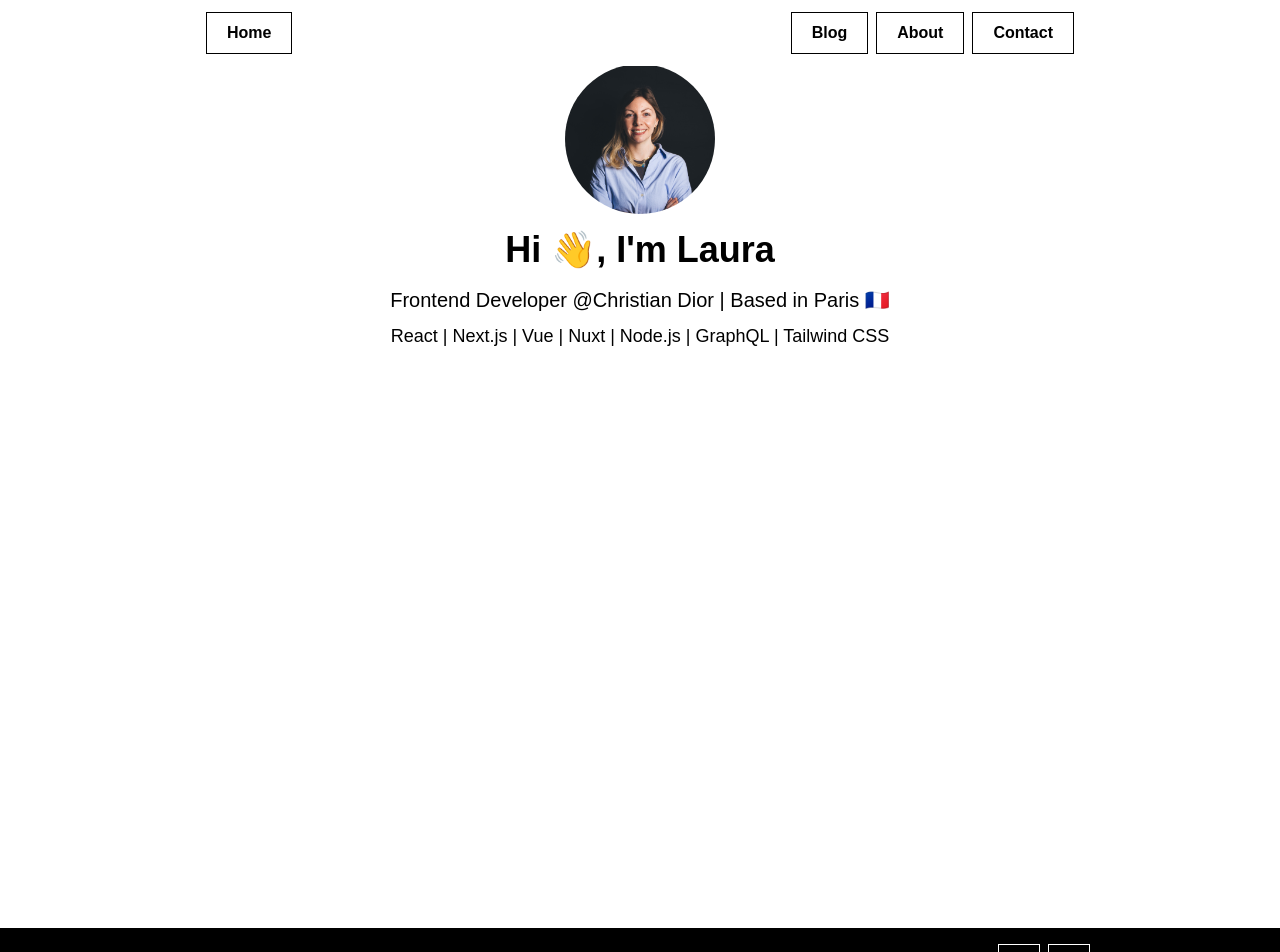
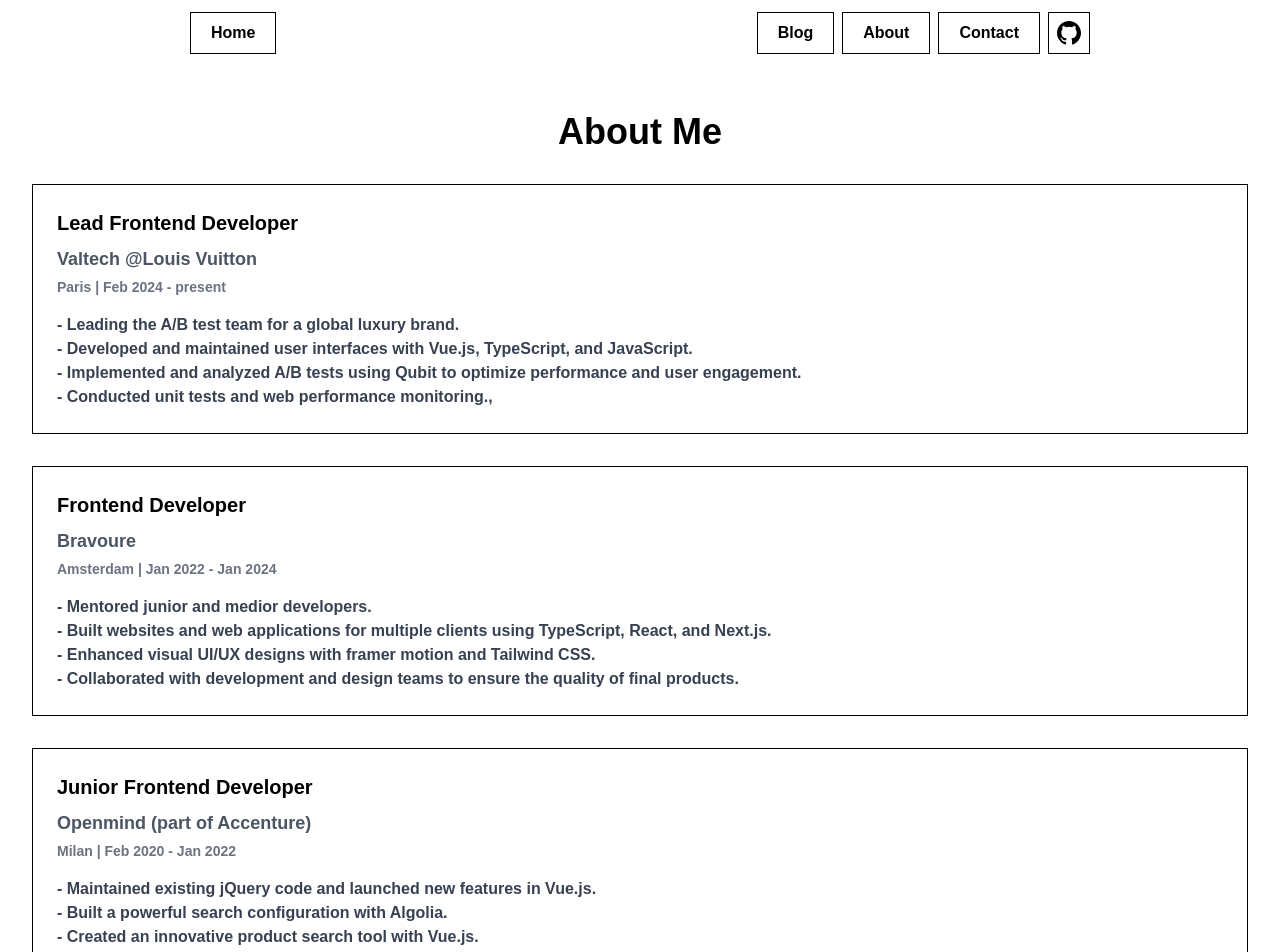
Before and after one commit to s-laura-dev/Blog, a Next.js app: page /about in a window 1280 px wide. Shown: the top 952 px of the page. Built offline with nearby package versions, Linux system fonts and the light colour scheme.

Commit message:
updated about and contact pages

```diff
--- a/app/about/page.tsx
+++ b/app/about/page.tsx
@@ -2,24 +2,87 @@
 import {CustomLink} from '@/components/Link';
 import Image from 'next/image';
 
-export default function About() {
+const experiences = [
+//   {
+//     title: 'Frontend Developer',
+//     company: 'Valtech @Christian Dior',
+//     location: 'Paris',
+//     date: 'Jan 2025 - Present',
+//     description:
+//       `- Moved to the Dior project because of my React and Next.js experience.
+//       - Contributed to the revamp of the website with React, Next.js, and GraphQL.
+// `,
+//   },
+  {
+    title: 'Lead Frontend Developer',
+    company: 'Valtech @Louis Vuitton',
+    location: 'Paris',
+    date: 'Feb 2024 - present',
+    description:
+      `- Leading the A/B test team for a global luxury brand.
+      - Developed and maintained user interfaces with Vue.js, TypeScript, and JavaScript.
+      - Implemented and analyzed A/B tests using Qubit to optimize performance and user engagement.
+      - Conducted unit tests and web performance monitoring.,
+`,
+  },
+  {
+    title: 'Frontend Developer',
+    company: 'Bravoure',
+    location: 'Amsterdam',
+    date: 'Jan 2022 - Jan 2024',
+    description:
+      `- Mentored junior and medior developers.
+      - Built websites and web applications for multiple clients using TypeScript, React, and Next.js.
+      - Enhanced visual UI/UX designs with framer motion and Tailwind CSS.
+      - Collaborated with development and design teams to ensure the quality of final products.
+    `,
+  },
+  {
+    title: 'Junior Frontend Developer',
+    company: 'Openmind (part of Accenture)',
+    location: 'Milan',
+    date: 'Feb 2020 - Jan 2022',
+    description:
+      `- Maintained existing jQuery code and launched new features in Vue.js.
+      - Built a powerful search configuration with Algolia.
+      - Created an innovative product search tool with Vue.js.
+    `,
+  },
+  {
+    title: 'Life insurance agent',
+    company: 'Generali',
+    location: 'Cagliari',
+    date: 'Sep 2019 - Jan 2020',
+    description:
+    `- Provided personalized financial solutions to clients, specializing in life insurance products.
+      - Developed strong client relationships through tailored advice and effective communication.
+    `,
+  },
+];
+
+export default function AboutPage() {
   return (
-    <div className="container mx-auto px-4 min-h-screen">
-      {/* Introduction */}
-      <section className="text-center mb-12">
-        <Image
-          src="/profile.jpg"
-          alt="Laura Spina"
-          width={150}
-          height={150}
-          className="rounded-full mx-auto mb-4"
-        />
-        <h1 className="text-4xl font-bold mb-4">Hi 👋, I'm Laura</h1>
-        <p className="text-xl text-black">Frontend Developer @Christian Dior | Based in Paris 🇫🇷</p>
-        <p className="text-lg text-black mt-2">
-        React | Next.js | Vue | Nuxt | Node.js | GraphQL | Tailwind CSS
-        </p>
-      </section>
+    <div className="container mx-auto my-12 px-4">
+      <h1 className="text-4xl font-bold mb-8 text-center">About Me</h1>
+
+      {/* Experience Cards */}
+      <div className="flex flex-col md:grid-cols-2 lg:grid-cols-3 gap-8">
+        {experiences.map((exp, index) => (
+          <div
+            key={index}
+            className="bg-white relative text-black font-semibold border border-black
+                  transition-all duration-300 ease-in-out transform
+                  md:hover:-translate-x-0.5 md:hover:-translate-y-0.5 p-6 hover:shadow-xl md:hover:shadow-[2px_2px_0px_#000]"
+          >
+            <h2 className="text-xl font-bold mb-2">{exp.title}</h2>
+            <h3 className="text-lg text-gray-600 mb-1">{exp.company}</h3>
+            <p className="text-sm text-gray-500 mb-4">
+              {exp.location} | {exp.date}
+            </p>
+            <p className="text-gray-700 whitespace-pre-line">{exp.description}</p>
+          </div>
+        ))}
+      </div>
     </div>
   );
 }
--- a/app/contact/page.tsx
+++ b/app/contact/page.tsx
@@ -1,15 +1,30 @@
 // app/page.js
 import { ButtonLink } from '@/components/ButtonLink';
+import { Icon } from '@/components/Icon';
 import {CustomLink} from '@/components/Link';
 import Image from 'next/image';
 
+// app/contact/page.js
 export default function Contact() {
   return (
-    <div className="container mx-auto my-12 px-4 min-h-screen">
-      {/* Introduction */}
-      <section className="text-center mb-12">
-        Contact me :)
-      </section>
+    <div className="container mx-auto my-12 px-4 min-h-screen text-center">
+      {/* Page Title */}
+      <h1 className="text-4xl font-bold mb-8">Get in Touch</h1>
+
+      {/* Contact Information */}
+      <p className="text-lg text-gray-600 mb-6">
+        I’d love to hear from you! Whether it’s about frontend development, finance, or just a friendly hello.
+      </p>
+
+      {/* Email */}
+
+     <ButtonLink  href="mailto:lauraspina.dev@gmail.com" className="border border-black m-x-auto place-self-center w-fit text-black px-6 py-3 text-md font-semibold ">
+     lauraspina.dev@gmail.com  📧
+        </ButtonLink>
+
+      {/* Social Links */}
+      <div className="flex justify-center space-x-8">
+      </div>
     </div>
   );
 }
--- a/app/page.tsx
+++ b/app/page.tsx
@@ -22,26 +22,25 @@
         </p>
       </section>
 
-        {/* About Me */}
-
-        <section className="bg-gray-800 text-white p-8  shadow-lg mb-12">
-        <h2 className="text-2xl font-semibold mb-4 text-center">A Little About Me</h2>
-        <p className="text-lg text-gray-300 mb-4">
+      {/* About Me */}
+      <section className="relative bg-white text-black font-semibold border border-black shadow-[2px_2px_0px_#000] p-6 text-center mb-12">
+        <h2 className="text-xl font-semibold mb-4 text-center">A Little About Me</h2>
+        <p className="text-md font-normal text-black mb-4">
           My journey into software development wasn’t a straight path. I’ve worked in sales and insurance, studied finance, and have always been deeply enthusiastic about markets and investments. This non-traditional background has shaped me into a developer with a diverse range of influences and skills.
         </p>
-        <p className="text-lg text-gray-300 mb-4">
+        <p className="text-md font-normal text-black mb-4">
           I’m passionate about blending technology with real-world applications. Recently, I’ve been diving into data analysis with Python to broaden my programming abilities and explore how code can unlock insights in finance and beyond.
         </p>
       </section>
 
       {/* Latest Project Showcase */}
-      <section className="bg-gray-100 p-8  shadow-lg mb-12">
-        <h2 className="text-2xl font-semibold mb-4 text-center">My Latest Project</h2>
-        <p className="text-lg text-gray-700 mb-4">
+      <section className="relative bg-white text-black font-semibold border border-black shadow-[2px_2px_0px_#000] p-6 text-center mb-12">
+        <h2 className="text-xl font-semibold mb-4 text-center">My Latest Project</h2>
+        <p className="text-md font-normal text-black mb-4">
           Recently, I built a <strong>Compound Interest Calculator</strong> using Python. It’s a tool designed to help individuals better understand how their investments grow over time.
         </p>
         <div className="flex justify-center">
-          <ButtonLink target='_blank' href="https://compound-interest-calculator-pndz.onrender.com/"  className="border w-auto border-black text-black px-6 py-3 text-lg font-semibold">
+          <ButtonLink target='_blank' href="https://compound-interest-calculator-pndz.onrender.com/"  className="border w-auto border-black text-black px-6 py-3 text-md font-semibold">
             View the Calculator 📊
           </ButtonLink>
         </div>
@@ -50,12 +49,12 @@
 
 
       {/* Blog Introduction and Quick Link */}
-      <section className="text-center">
-        <h2 className="text-2xl font-semibold mb-4">Welcome to My Blog</h2>
-        <p className="text-lg text-gray-600 mb-6">
-          I write about all things frontend, from React and Vue.js to JavaScript, CSS, and more.
+      <section className="relative bg-white text-electricBlue font-semibold border border-electricBlue shadow-[2px_2px_0px_#2563eb] p-6 text-center mb-12">
+        <h2 className="text-xl font-semibold mb-4">Welcome to My Blog</h2>
+        <p className="text-md font-normal text-electricBlue mb-6">
+        I share my thoughts on all things frontend, from React and Vue.js to JavaScript and CSS, as well as cool insights into finance, investments, and the fascinating intersection of technology and numbers.
         </p>
-        <ButtonLink target="_blank" href="https://medium.com/@info.lauraspina" className="border border-black m-x-auto place-self-center w-fit text-black px-6 py-3 text-lg font-semibold ">
+        <ButtonLink target="_blank" href="https://medium.com/@info.lauraspina" className="border border-electricBlue m-x-auto place-self-center w-fit text-electricBlue px-6 py-3 text-md font-semibold ">
             Visit My Blog 🚀
         </ButtonLink>
       </section>
--- a/components/Footer.tsx
+++ b/components/Footer.tsx
@@ -4,7 +4,7 @@
 export const Footer = () => {
   return (
     <footer className="bg-black text-white py-4 left-0 w-screen">
-      <div className="container mx-auto flex justify-between items-center max-w-[900px] ">
+      <div className="container px-4 mx-auto flex justify-between items-center max-w-[900px] ">
         <div>
           <p className="text-sm">&copy; {new Date().getFullYear()} Laura Spina. All rights reserved.</p>
         </div>
--- a/components/NavBar.tsx
+++ b/components/NavBar.tsx
@@ -28,8 +28,8 @@
   const toggleMenu = () => setMenuOpen(!menuOpen);
 
   return (
-    <nav className="bg-white w-full px-4 py-3 fixed max-w-[900px] mx-auto">
-      <div className="container mx-auto flex justify-between items-center">
+    <nav className="bg-white w-full px-4 py-3 fixed z-10 mx-auto">
+      <div className="container max-w-[900px] mx-auto flex justify-between items-center">
         {/* Logo */}
         <h1 className="font-bold">
         <ButtonLink variant="light" className='w-full md:hidden  px-5 py-2 border-0 font-bold' href="/">
@@ -50,6 +50,15 @@
           </ButtonLink>
           <ButtonLink href="/contact" variant="light"  className="border font-bold px-5 py-2">
             Contact
+          </ButtonLink>
+          <ButtonLink
+            href="https://github.com/s-laura-dev"
+            target="_blank"
+            rel="noopener noreferrer"
+            variant="light"
+            className=" px-2 py-2 flex-shrink-0"
+          >
+            <Icon name="github" className="w-6 h-6" />
           </ButtonLink>
           {/* <ButtonLink href="/sign-up" variant="dark" className="font-bold px-5 py-2">
             Sign-up
```
